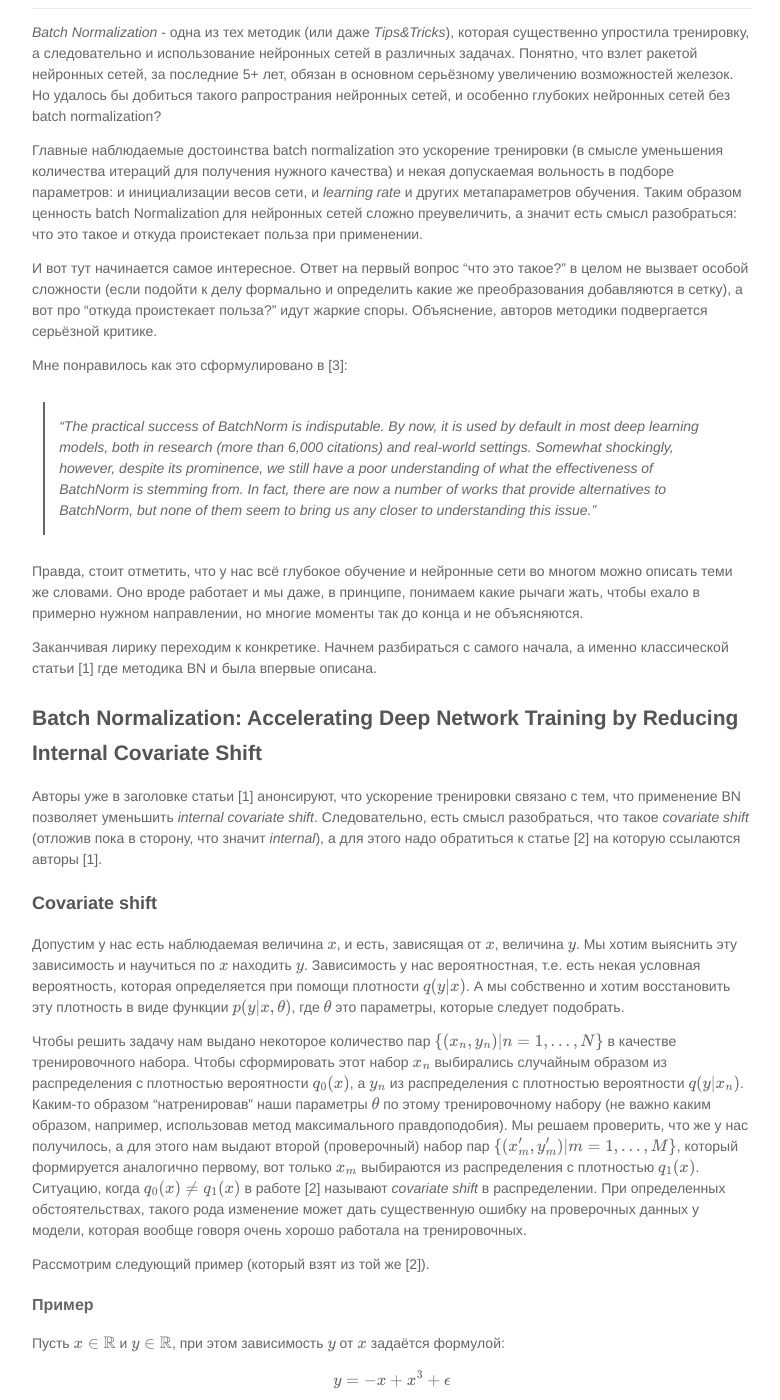
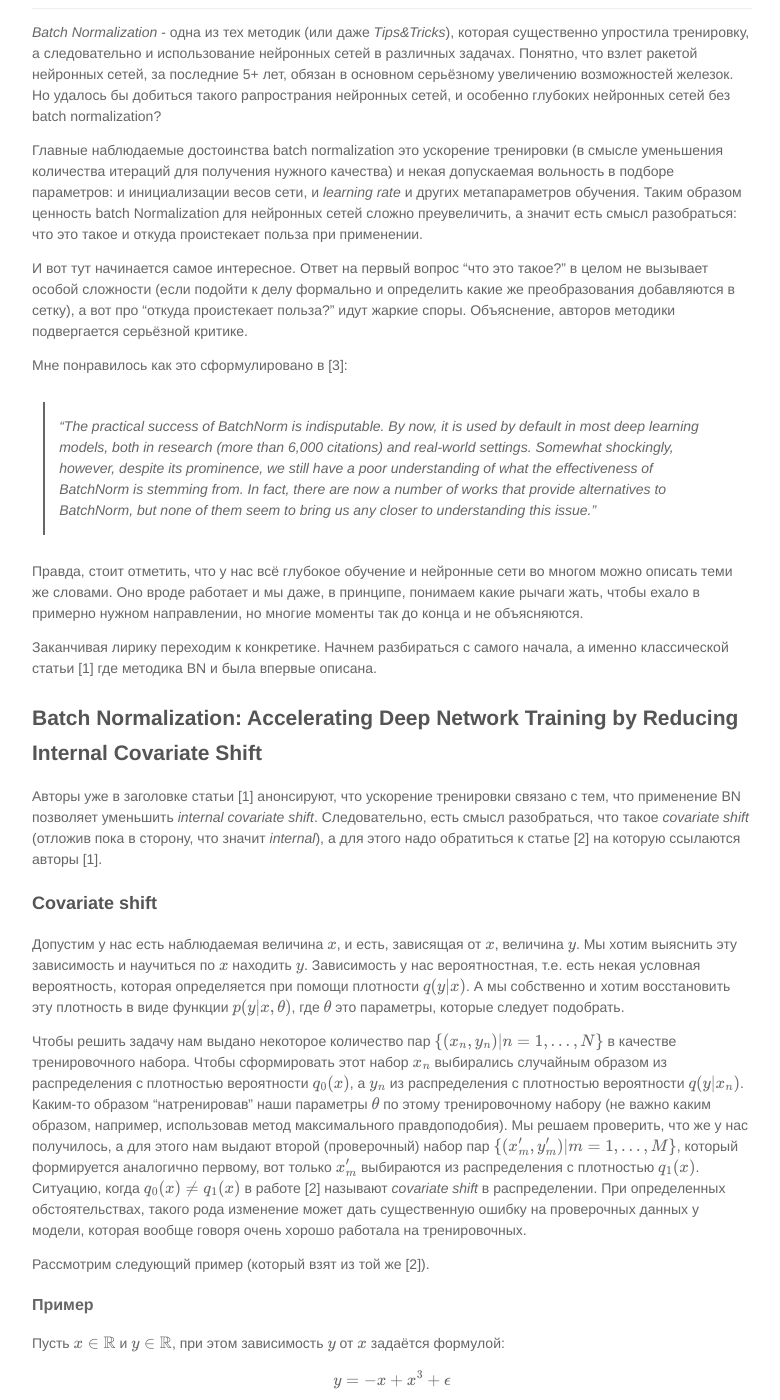
Before and after one commit to vbystricky/vbystricky.github.io, a Jekyll site: the page built from _posts/2020-05-31-batch_normalization.md, in a window 1280 px wide and 1400 px high, scrolled down 214 px. Shown: the whole window, without its empty margins (248-1028 px from the left). Built offline with Jekyll 4.4.1, drawn with Linux system fonts in a browser that asks for light colours; formulas are drawn with MathJax 3.

Commit message:
Fix typos in articles

```diff
--- a/_posts/2020-05-31-batch_normalization.md
+++ b/_posts/2020-05-31-batch_normalization.md
@@ -18,7 +18,7 @@ use_math: true
 
 <!--more-->
 
-И вот тут начинается самое интересное. Ответ на первый вопрос "что это такое?" в целом не вызвает особой сложности (если подойти к делу формально
+И вот тут начинается самое интересное. Ответ на первый вопрос "что это такое?" в целом не вызывает особой сложности (если подойти к делу формально
 и определить какие же преобразования добавляются в сетку), а вот про "откуда проистекает польза?" идут жаркие споры. Объяснение, авторов методики
 подвергается серьёзной критике.
 
@@ -51,7 +51,7 @@ covariate shift*. Следовательно, есть смысл разобра
 набор $x_n$ выбирались случайным образом из распределения с плотностью вероятности $q_0(x)$, а $y_n$ из распределения с плотностью вероятности
 $q(y | x_n)$. Каким-то образом "натренировав" наши параметры $\theta$ по этому тренировочному набору (не важно каким образом, например, использовав
 метод максимального правдоподобия). Мы решаем проверить, что же у нас получилось, а для этого нам выдают второй (проверочный) набор пар
-$\\\{(x'_m, y'_m) | m = 1,...,M\\\}$, который формируется аналогично первому, вот только $x_m$ выбираются из распределения с плотностью $q_1(x)$.
+$\\\{(x'_m, y'_m) | m = 1,...,M\\\}$, который формируется аналогично первому, вот только $x'_m$ выбираются из распределения с плотностью $q_1(x)$.
 Ситуацию, когда $q_0(x) \neq q_1(x)$ в работе [2] называют *covariate shift* в распределении. При определенных обстоятельствах, такого рода изменение
 может дать существенную ошибку на проверочных данных у модели, которая вообще говоря очень хорошо работала на тренировочных.
 
```
Also changed, not shown: _posts/2017-06-14-rcnn_etc.md (+1 -1 lines).
